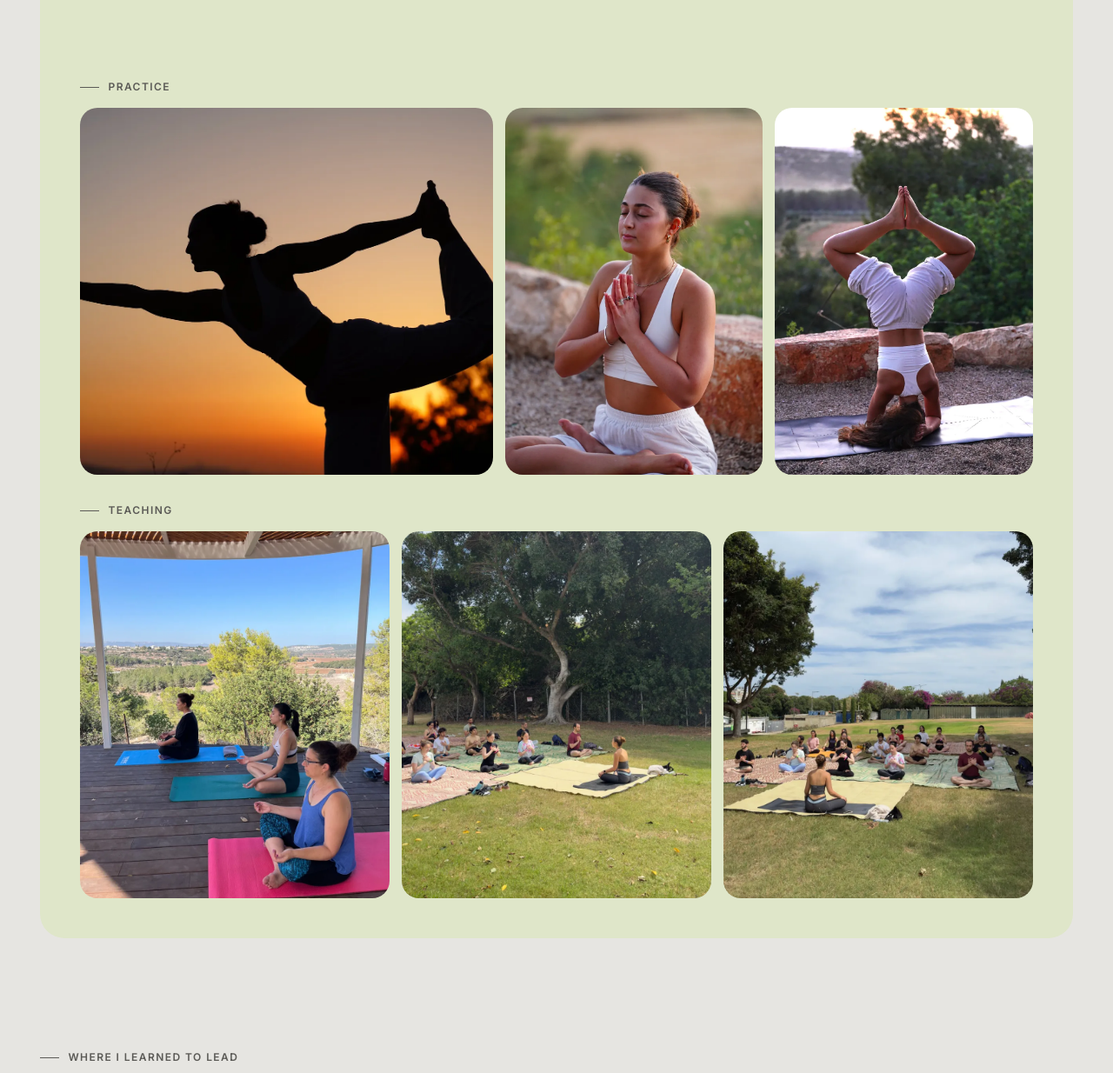
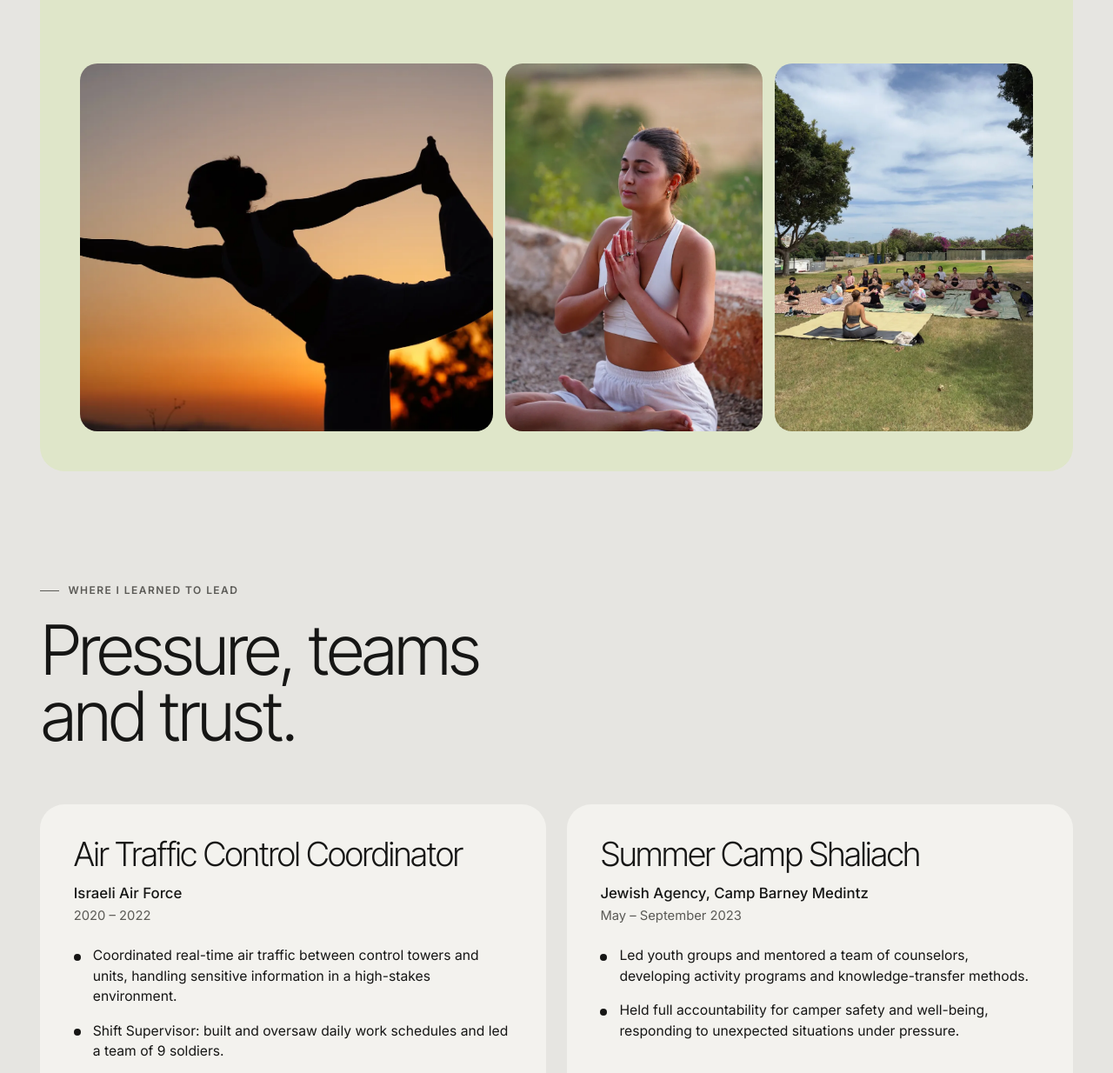
Before and after one commit to noya-fuchs/noya-portfolio, a plain HTML site: page index.html in a window 1280 px wide. Shown: the part 4286-5520 px from the top of the page at 87% size. Drawn offline with Linux system fonts and the light colour scheme.

Commit message:
Yoga: keep 3 photos; camp: remove red-team photo
Co-Authored-By: Claude Sonnet 5.5 <noreply@anthropic.com>
Claude-Session: https://claude.ai/code/session_017d1MyftfJx1VgaLnWxANf3

```diff
--- a/css/styles.css
+++ b/css/styles.css
@@ -268,11 +268,10 @@ ul { padding: 0; list-style: none; }
 .rcard .bullets li::before { background: var(--ink); }
 .rcard .ph { aspect-ratio: 16 / 9; margin-top: auto; background: repeating-linear-gradient(135deg, rgba(22, 22, 21, 0.04) 0 12px, rgba(22, 22, 21, 0.08) 12px 24px); }
 
-.camp-strip { margin-top: 24px; display: grid; grid-template-columns: repeat(3, minmax(0, 1fr)); gap: 14px; }
+.camp-strip { margin-top: 24px; display: grid; grid-template-columns: repeat(2, minmax(0, 1fr)); gap: 14px; }
 .camp-strip img { width: 100%; height: auto; aspect-ratio: 4 / 3; object-fit: cover; border-radius: 20px; }
 .camp-strip .a { object-position: 50% 30%; }
 .camp-strip .b { object-position: 50% 85%; }
-.camp-strip .c { object-position: 50% 78%; }
 .camp-cap { margin-top: 12px; font-size: 13px; color: var(--muted); }
 
 /* About */
--- a/index.html
+++ b/index.html
@@ -170,16 +170,9 @@
           <div class="yoga__chips" data-reveal><span class="chip">Community</span><span class="chip">Digital marketing</span><span class="chip">Field marketing</span><span class="chip">Retention</span></div>
         </div>
         <div class="yoga__rows">
-          <p class="label" data-reveal>Practice</p>
           <div class="yrow yrow--a" data-reveal>
             <img src="assets/img/yoga-silhouette.webp" alt="Noya in a standing bow pose, in silhouette against a sunset" width="1400" height="933" loading="lazy" style="object-position: 50% 45%">
             <img src="assets/img/yoga-namaste.webp" alt="Noya sitting in a prayer pose with her eyes closed, outdoors in warm evening light" width="900" height="1350" loading="lazy" style="object-position: 50% 28%">
-            <img src="assets/img/yoga-headstand.webp" alt="Noya in a headstand with her legs folded, outdoors" width="900" height="1350" loading="lazy" style="object-position: 50% 40%">
-          </div>
-          <p class="label" data-reveal>Teaching</p>
-          <div class="yrow yrow--b" data-reveal>
-            <img src="assets/img/yoga-class-deck.webp" alt="A yoga class meditating on a wooden deck above a valley" width="900" height="1200" loading="lazy" style="object-position: 50% 72%">
-            <img src="assets/img/yoga-class-park1.webp" alt="Noya leading a yoga class on mats in a park" width="900" height="1600" loading="lazy" style="object-position: 50% 68%">
             <img src="assets/img/yoga-class-park2.webp" alt="Noya facing a yoga class seated on mats in a park" width="900" height="1600" loading="lazy" style="object-position: 50% 66%">
           </div>
         </div>
@@ -220,7 +213,6 @@
       <div class="camp-strip" data-reveal>
         <img class="a" src="assets/img/camp-tiedye.webp" alt="Two people in matching pink tie-dye camp shirts" width="1200" height="800" loading="lazy">
         <img class="b" src="assets/img/camp-stage.webp" alt="A live band on the stage of the camp amphitheater, with campers watching" width="1000" height="1333" loading="lazy">
-        <img class="c" src="assets/img/camp-redteam.webp" alt="Campers in red shirts holding a Red Team banner" width="1000" height="1333" loading="lazy">
       </div>
       <p class="camp-cap">Camp Barney Medintz, summer 2023</p>
     </div>
```
